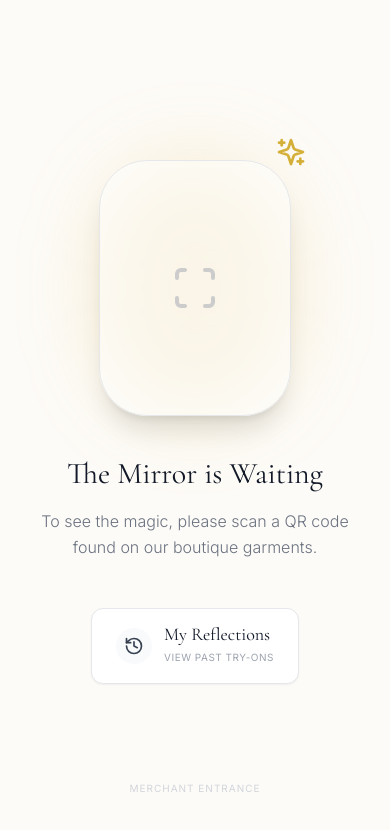
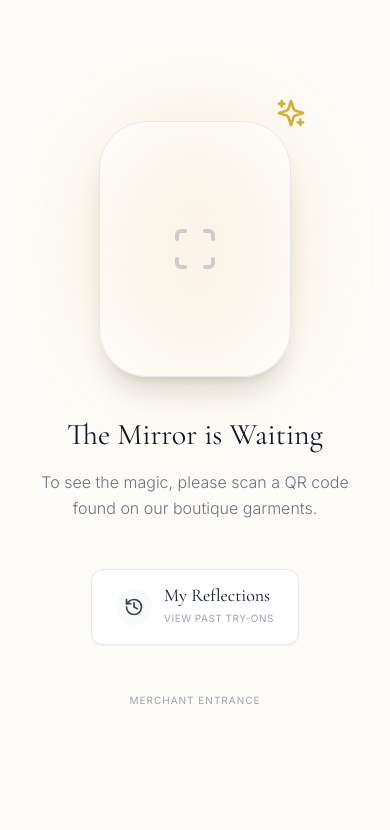
Before and after one commit to weliakcay/mirrorly-app, a React (Vite) app: page / in a window 390 px wide. Shown: the top 830 px of the page. Built offline with nearby package versions, Linux system fonts and the light colour scheme; no server answers; the database is empty.

Commit message:
Fix: Move merchant button up so it's visible on mobile

```diff
--- a/components/Landing.tsx
+++ b/components/Landing.tsx
@@ -15,7 +15,7 @@ const Landing: React.FC<LandingProps> = ({ onMerchantLogin, onOpenHistory }) =>
       <div className="relative mb-10">
         <div className="absolute inset-0 bg-boutique-gold/20 blur-2xl rounded-full"></div>
         <div className="relative w-48 h-64 border border-gray-200 rounded-[3rem] flex items-center justify-center bg-white/50 backdrop-blur-sm shadow-xl">
-           <Scan className="w-12 h-12 text-gray-400 opacity-50" />
+          <Scan className="w-12 h-12 text-gray-400 opacity-50" />
         </div>
         <Sparkles className="absolute -top-4 -right-4 w-8 h-8 text-boutique-gold animate-bounce" />
       </div>
@@ -33,19 +33,19 @@ const Landing: React.FC<LandingProps> = ({ onMerchantLogin, onOpenHistory }) =>
         className="flex items-center gap-3 px-6 py-4 bg-white border border-gray-200 rounded-xl shadow-sm hover:shadow-md transition-all active:scale-95 group"
       >
         <div className="p-2 bg-gray-50 rounded-full group-hover:bg-gray-100">
-            <History className="w-5 h-5 text-gray-700" />
+          <History className="w-5 h-5 text-gray-700" />
         </div>
         <div className="text-left">
-            <span className="block font-serif text-lg text-gray-900 leading-none">My Reflections</span>
-            <span className="text-[10px] text-gray-400 uppercase tracking-wider">View Past Try-Ons</span>
+          <span className="block font-serif text-lg text-gray-900 leading-none">My Reflections</span>
+          <span className="text-[10px] text-gray-400 uppercase tracking-wider">View Past Try-Ons</span>
         </div>
       </button>
 
       {/* Discrete Merchant Entry */}
-      <div className="absolute bottom-8 text-center w-full">
+      <div className="mt-8 text-center">
         <button
           onClick={onMerchantLogin}
-          className="text-[10px] text-gray-300 hover:text-gray-500 transition-colors tracking-widest uppercase font-sans p-4"
+          className="text-[10px] text-gray-400 hover:text-gray-600 transition-colors tracking-widest uppercase font-sans p-4"
         >
           Merchant Entrance
         </button>
```
